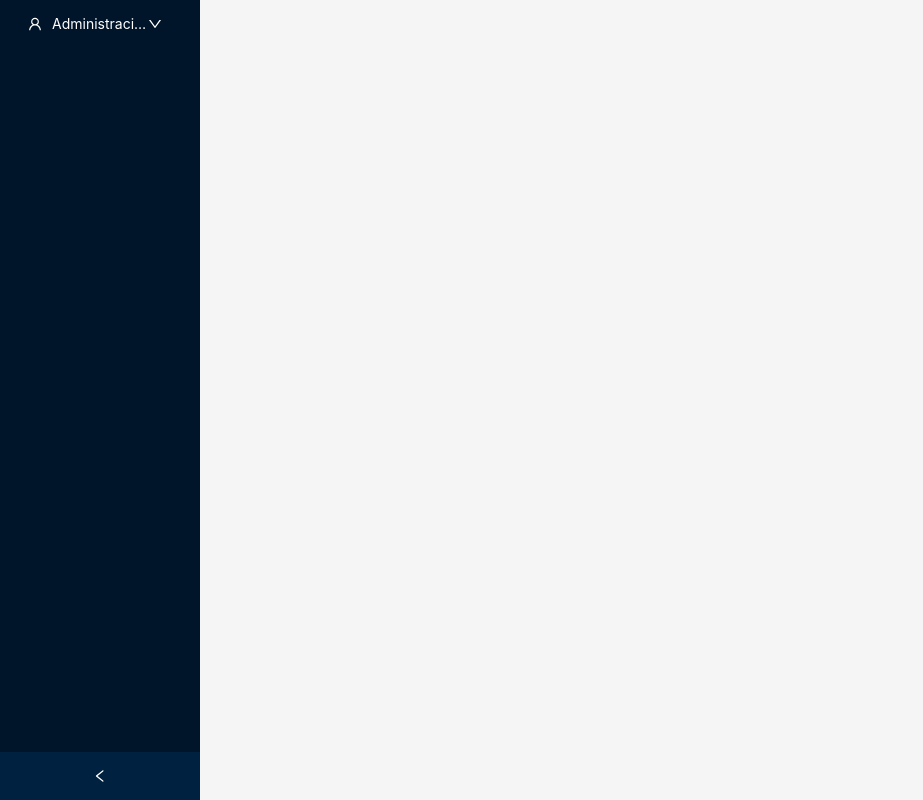
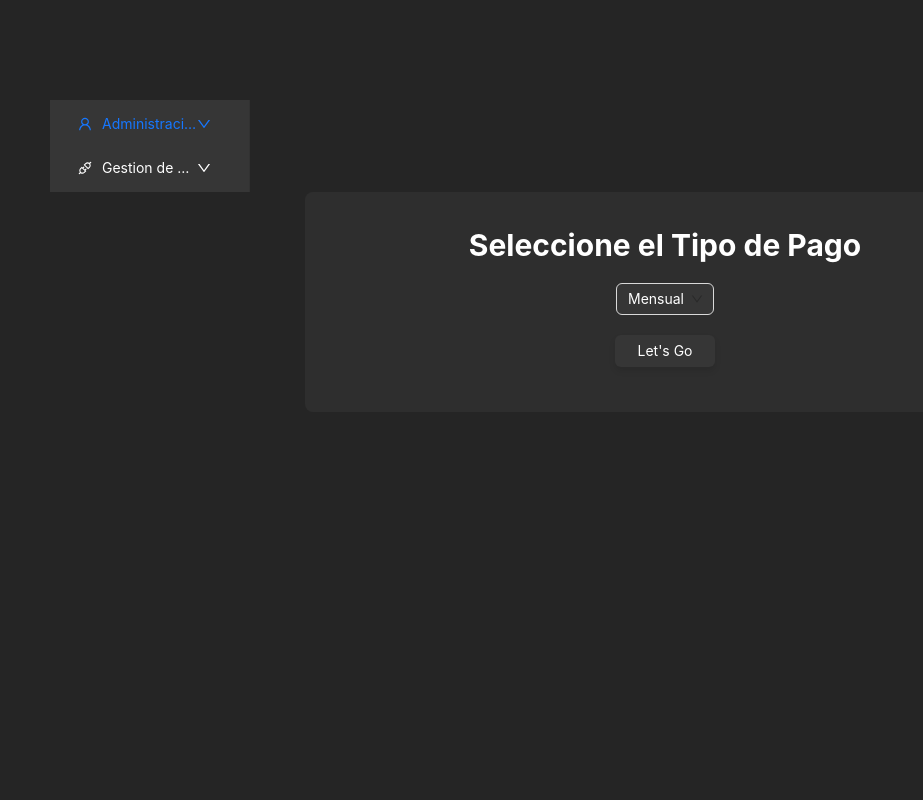
Before and after one commit to nelrecarte/Hackathon, a React (Create React App) app in the folder client/client/: page /home in a window 1280 px wide. Shown: the whole page, without its empty margins (0-923 px from the left). Built offline with nearby package versions, Linux system fonts and the light colour scheme.

Commit message:
componente de tipo de pago agregado

```diff
--- /dev/null
+++ b/client/client/src/components/TipoDePago.jsx
@@ -0,0 +1,71 @@
+import { Select, Button, ConfigProvider } from 'antd';
+
+const { Option } = Select;
+
+const TipoDePago = () => {
+    return (
+        <div style={styles.container}>
+            <h2 style={styles.heading}>Seleccione el Tipo de Pago</h2>
+
+            <ConfigProvider
+  theme={{
+    components: {
+      Select: {
+        selectorBg: '#363636',
+        colorText: '#FFFFFF',
+        optionSelectedColor: '#FFFFFF',
+        activeOutlineColor: '#363636',
+        hoverBorderColor: '#363636',
+        multipleItemBg: '#363636',
+        multipleItemColorDisabled: '#FFFFFF',
+        optionActiveBg: '#1E1E1E',
+        optionSelectedBg	: '#1E1E1E',
+        multipleItemBg	: '#363636',
+        colorBgElevated	: '#363636',
+      },
+    },
+  }}
+>
+<Select defaultValue="mensual">
+                <Option value="mensual">Mensual</Option>
+                <Option value="bimensual">Bimensual</Option>
+            </Select>
+</ConfigProvider>
+<br/>
+
+            <Button type="primary" style={styles.button}>Let's Go</Button>
+        </div>
+    );
+};
+
+const styles = {
+    container: {
+        backgroundColor: '#2E2E2E',
+        padding: '10px', // Reduced padding
+        borderRadius: '8px',
+        textAlign: 'center',
+        color: 'white',
+        width: '700px', // Set a fixed width
+        height: '200px', // Set a fixed height
+        margin: '0 auto', // Center the container horizontally
+        display: 'flex',
+        flexDirection: 'column',
+        justifyContent: 'flex-start', // Center contents vertically
+        alignItems: 'center', // Center contents horizontally
+    },
+    heading: {
+        marginBottom: '20px', // Reduced margin
+        fontSize: '30px', // Reduced font size
+
+    },
+    button: {
+        boxShadow: '0px 4px 6px rgba(0, 0, 0, 0.1)',
+        padding: '5px 10px', // Reduced padding
+        backgroundColor: '#363636',
+        width: '100px',
+        fontSize: '14px', // Reduced font size
+    },
+};
+
+
+export default TipoDePago;
--- a/client/client/src/components/navigationBar.jsx
+++ b/client/client/src/components/navigationBar.jsx
@@ -1,28 +1,51 @@
-
 import React from 'react';
 import { Layout, Menu } from 'antd';
-import {
-  UserOutlined,
-  DownOutlined,
-} from '@ant-design/icons';
-
-
+import { UserOutlined, DownOutlined, ApiOutlined } from '@ant-design/icons';
+import { ConfigProvider } from 'antd';
 
 const { Sider } = Layout;
 const { SubMenu } = Menu;
 
 const NavigationBar = () => {
   return (
-    <Layout style={{ minHeight: '100vh' }}>
-      <Sider collapsible>
-        <Menu theme="dark" defaultSelectedKeys={['1']} mode="inline">
+
+
+        <Sider style={{ marginLeft: '50px', marginTop: '100px', borderRadius: '10px 0 0 10px' }}>
+          <ConfigProvider
+            theme={{
+              components: {
+                Menu: {
+                  itemBg: '#363636',
+                  darkItemSelectedBg: '#FFFFFF',
+                  itemSelectedColor: '#FFFFFF',
+                  itemColor: '#FFFFFF',
+                  itemHoverColor: '#FFFFFF',
+                  itemSelectedBg: '#1E1E1E',
+                  dangerItemActiveBg: '#1E1E1E',
+                  dangerItemHoverBg: '#1E1E1E',
+                  dangerItemSelectedBg: '#1E1E1E',
+                  itemActiveBg	: '#1E1E1E',
+                  itemSelectedBg: '#1E1E1E',
+                },
+              },
+            }}
+          >
+
+
+            <Menu defaultSelectedKeys={['1']} mode="inline">
               <SubMenu key="sub1" icon={<UserOutlined />} title="Administracion" expandIcon={<DownOutlined />}>
                 <Menu.Item key="1">Ciclos de Planilla</Menu.Item>
                 <Menu.Item key="2">Deducciones</Menu.Item>
               </SubMenu>
+              <SubMenu key="sub2" icon={<ApiOutlined />} title="Gestion de Empleados" expandIcon={<DownOutlined />}>
+                <Menu.Item key="3">Agregar Empleado</Menu.Item>
+                <Menu.Item key="4">Ingreso de Horas</Menu.Item>
+              </SubMenu>
             </Menu>
+          </ConfigProvider>
         </Sider>
-    </Layout>
+
+
   );
 };
 
--- a/client/client/src/index.css
+++ b/client/client/src/index.css
@@ -5,7 +5,10 @@ body {
     sans-serif;
   -webkit-font-smoothing: antialiased;
   -moz-osx-font-smoothing: grayscale;
+  background-color: #252525;
 }
+
+
 
 code {
   font-family: source-code-pro, Menlo, Monaco, Consolas, 'Courier New',
--- a/client/client/src/pages/HolaMundo.jsx
+++ b/client/client/src/pages/HolaMundo.jsx
@@ -1,10 +1,16 @@
 import React from 'react';
 import NavigationBar from '../components/navigationBar';
+import TipoDePago from '../components/TipoDePago';
 
 const HolaMundo = () => {
     return (
         <div>
             <NavigationBar/>
+
+            <div style={{marginLeft: '50px'}}>
+                <TipoDePago/>
+            </div>
+
         </div>
     );
 };
```
Lines whose indentation alone changed are shown as unchanged.
